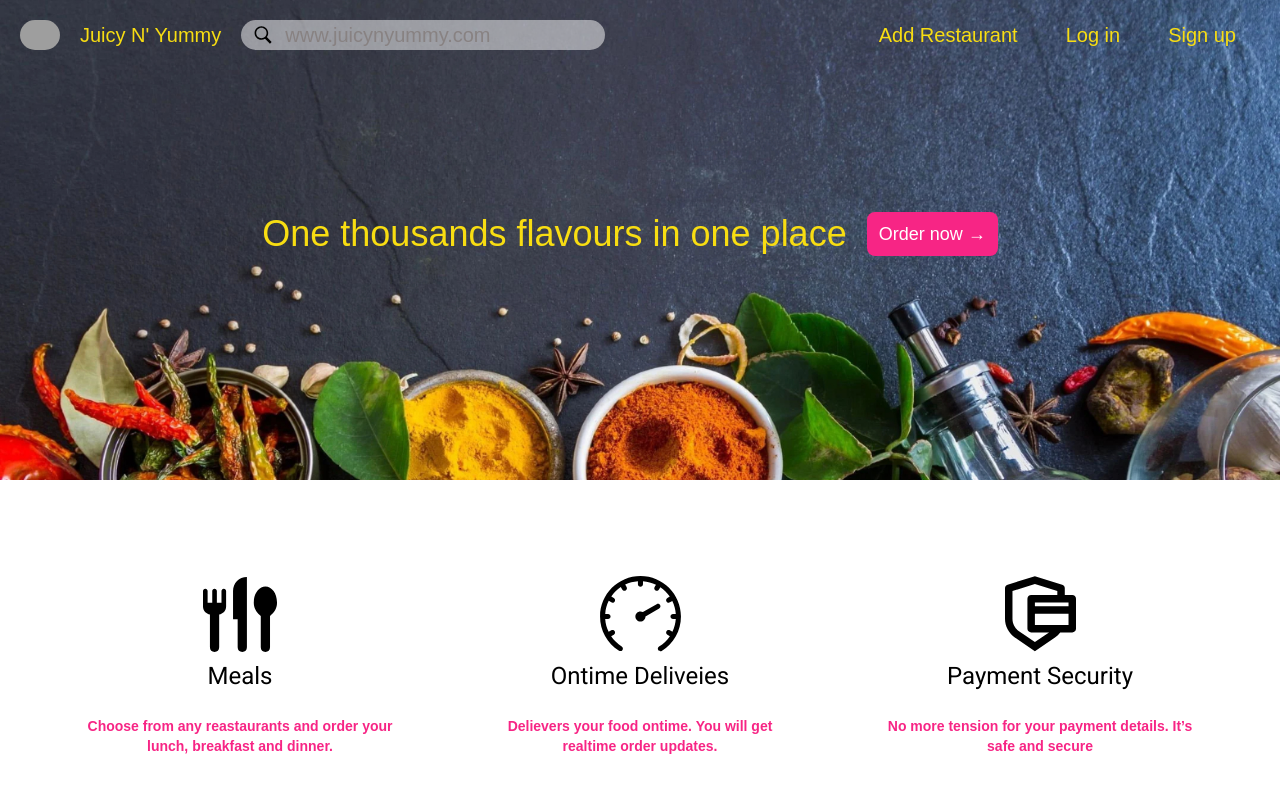
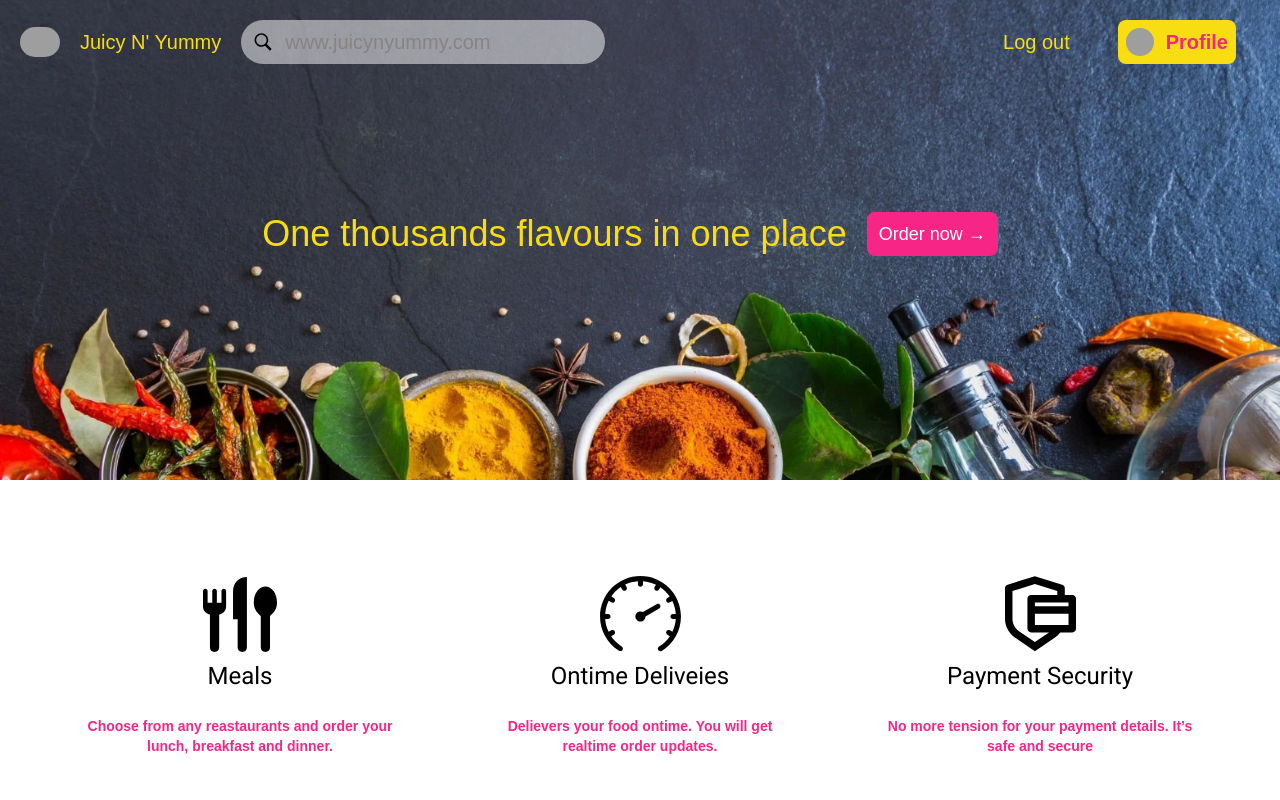
Before and after one commit to pratham-0094/Juicy-N-Yummy, an Angular app: page / in a window 1280 px wide. Shown: the top 800 px of the page. Built offline with nearby package versions, Linux system fonts and the light colour scheme; grey boxes are pictures that could not be loaded.

Commit message:
add log out button

```diff
--- a/src/app/app.component.html
+++ b/src/app/app.component.html
@@ -38,10 +38,17 @@
       </div>
     </div>
     <div class="flex m-5 items-center">
+      <button class="mx-6">Log out</button>
+      <button class="bg-yellow-pantone text-flicker-pink rounded-lg flex p-2 mx-6">
+        <img class="rounded-full w-7 h-7 mr-3" src="https://encrypted-tbn0.gstatic.com/images?q=tbn:ANd9GcSaUTp3j_LpF5r5_gNdvW0g7p057ExdcHWbUQ&usqp=CAU" alt="" />
+        <b>Profile</b>
+      </button>
+    </div>
+    <!-- <div class="flex m-5 items-center">
       <a routerLink="/admin/login" class="mx-6">Add Restaurant</a>
       <a routerLink="/auth/login" class="mx-6">Log in</a>
       <a routerLink="/auth//signup" class="mx-6">Sign up</a>
-    </div>
+    </div> -->
   </div>
 </nav>
 <router-outlet></router-outlet>
```
